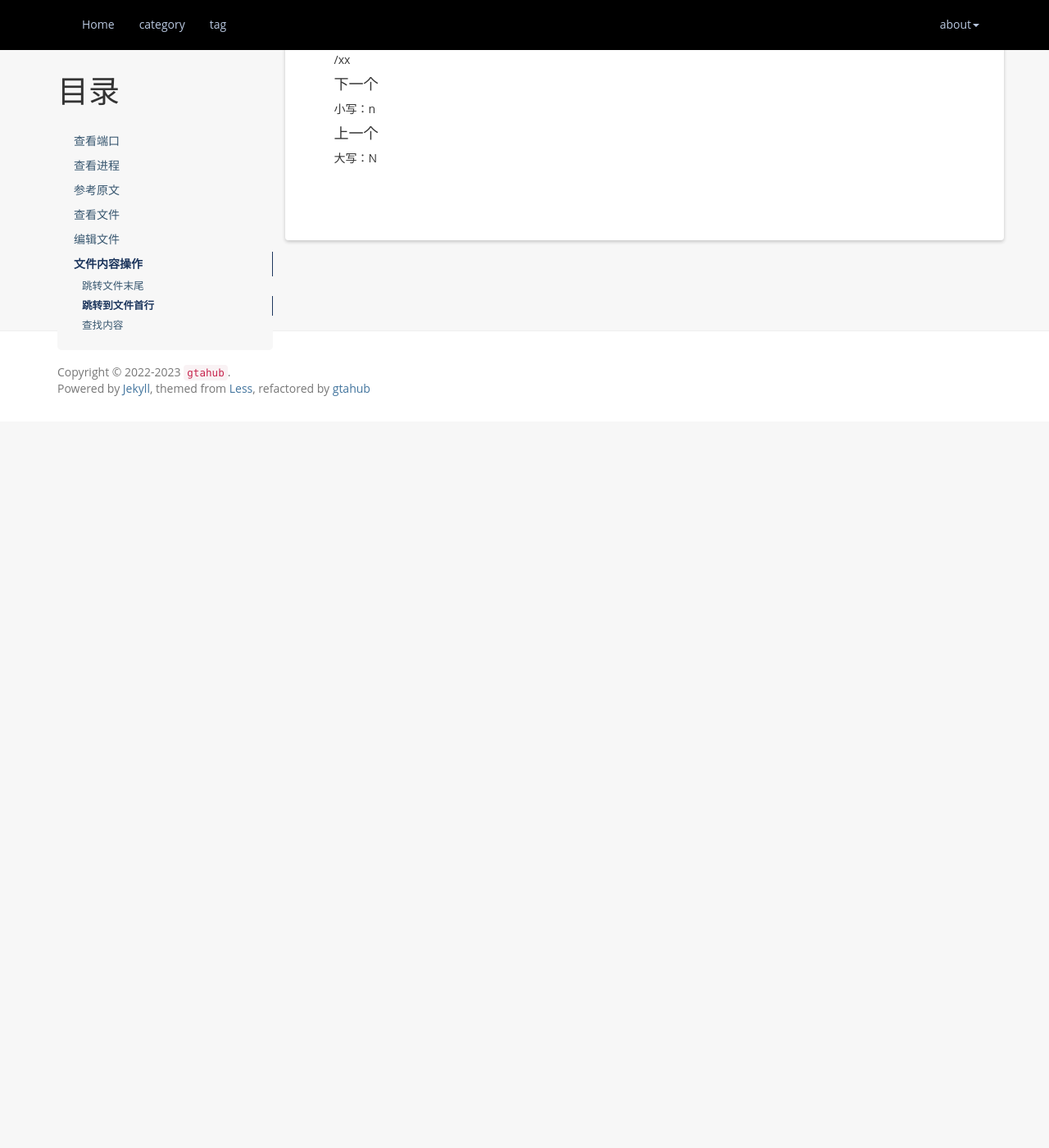
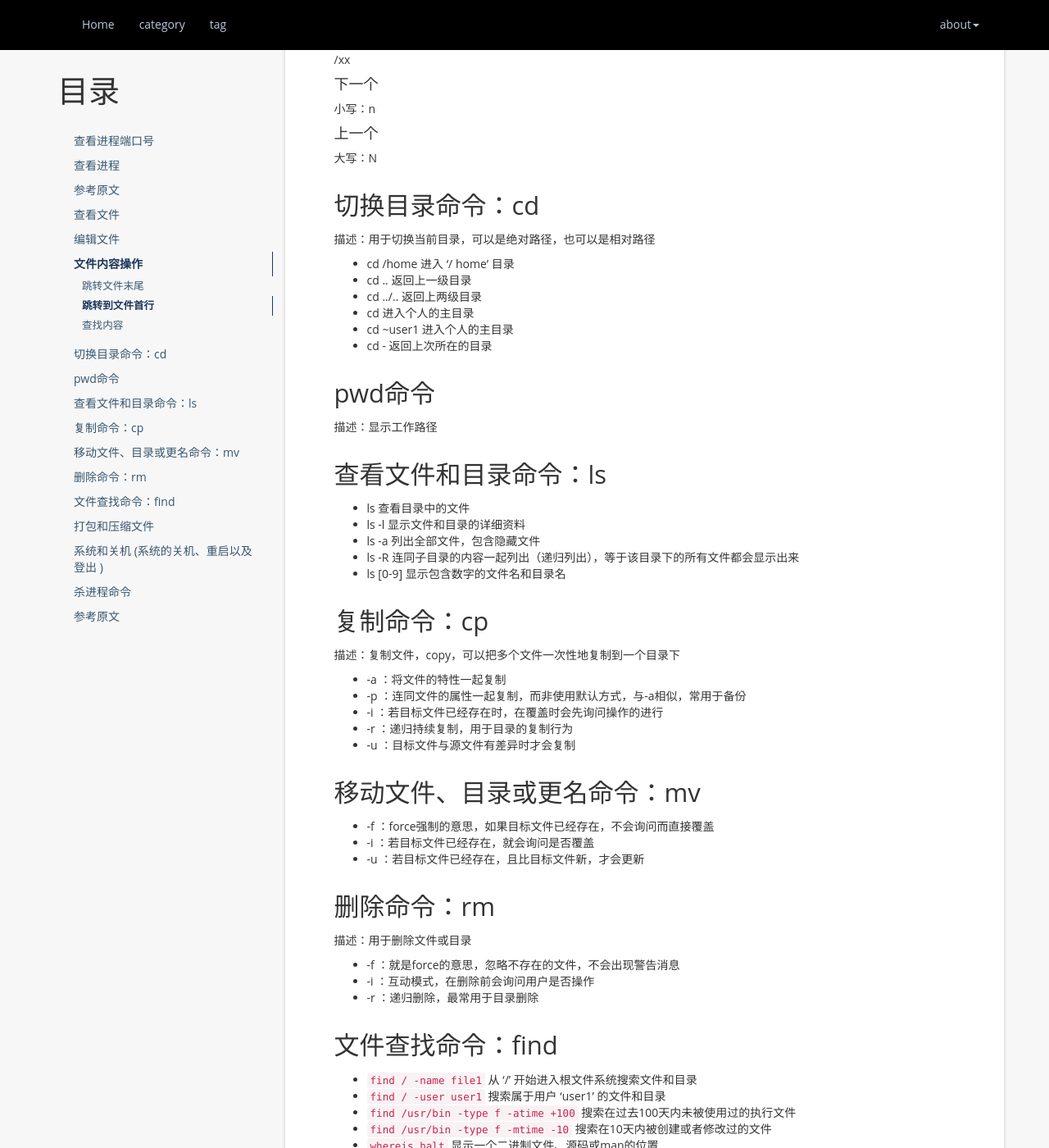
Before and after one commit to atgtahub/atgtahub.github.io, a Jekyll site: the page built from _posts/linux/centos/2022-11-30-linux-basic-command.md, in a window 1280 px wide and 1400 px high, scrolled down 3391 px. Shown: the whole window at 82% size. Built offline with Jekyll 4.4.1, drawn with Linux system fonts in a browser that asks for light colours; a script that is not in the unit is left out; comment, search, counter and statistics services are not loaded; before the commit the page ends 3905 px from its top, so only the background shows below that; some of the changed text lies outside the part shown.

Commit message:
refactor(posts): 2022-11-30-linux-basic-command.md

````diff
--- /dev/null
+++ b/_posts/linux/centos/2022-11-30-linux-basic-command.md
@@ -0,0 +1,263 @@
+---
+layout: post
+title:  常用命令
+categories: server
+tag: centos
+---
+
+
+* content
+{:toc}
+
+
+## 查看进程端口号
+
+### 查看端口占用情况
+
+```sh
+netstat -anp | grep 8080
+```
+
+```sh
+netstat -tln | grep 8080
+```
+
+### 查看全部端口占用情况
+
+```sh
+netstat -anp
+```
+
+```sh
+netstat -tln
+```
+
+### 查看具体端口被哪个程序占用
+
+```sh
+lsof -i :8080
+```
+
+
+## 查看进程
+
+```sh
+ps -ef | grep java
+```
+
+```sh
+ps aux | grep java
+```
+
+### ps -ef aux区别
+- -ef是System V展示风格，而aux是BSD风格。
+- COMMADN列如果过长，aux会截断显示，而ef不会
+
+### BSD风格
+字段含义：
+- USER：用户名称
+- PID：进程号
+- %CPU：进程占用CPU的百分比
+- %MEM：进程占用物理内存的百分比
+- VSZ：进程占用的虚拟内存大小（单位：KB）
+- RSS：进程占用的物理内存大小（单位：KB）
+- TT：终端名称（缩写），若为？，则代表此进程与终端无关，因为它们是由系统启动的
+
+#### STAT 进程状态（有以下几种）
+
+- D 无法中断的休眠状态（通常 IO 的进程）；
+- R 正在运行可中在队列中可过行的；
+- S 处于休眠状态；
+- T 停止或被追踪；
+- W 进入内存交换（从内核2.6开始无效）；
+- X 死掉的进程（从来没见过）；
+- Z 僵尸进程；
+
+<hr>
+
+- < 优先级高的进程
+- N 优先级较低的进程
+- L 有些页被锁进内存；
+- s 进程的领导者（在它之下有子进程）；
+- l 多进程的（使用 CLONE_THREAD, 类似 NPTL pthreads）；
+- \+ 位于后台的进程组；
+
+<hr>
+
+- STARTED：进程的启动时间
+- TIME：CPU时间，即进程使用CPU的总时间
+- COMMAND：启动进程所用的命令和参数，如果过长会被截断显示
+
+### System V风格
+- 字段含义：
+- UID：用户ID
+- PID：进程ID
+- PPID：父进程ID
+- C：CPU用于计算执行优先级的因子。数值越大，表明进程是CPU密集型运算，执行优先级会降低；数值越小，表明进程是I/O密集型运算，执行优先级会提高
+- STIME：进程启动的时间
+- TTY：完整的终端名称
+- TIME：CPU时间
+- CMD：完整的启动进程所用的命令和参数
+
+
+### 综上：
+- 如果想查看进程的CPU占用率和内存占用率，可以使用aux
+- 如果想查看进程的父进程ID和完整的COMMAND命令，可以使用ef
+
+参考原文
+-
+
+- <a href="http://t.zoukankan.com/fanren224-p-8457288.html" target="_blank">http://t.zoukankan.com/fanren224-p-8457288.html</a>
+
+
+## 查看文件
+
+### cat
+
+```sh
+cat xx.txt
+```
+
+### less
+
+```sh
+less xx.txt
+```
+
+#### 退出
+
+小写：q
+
+
+## 编辑文件
+
+### vi
+
+```sh
+vi xx.txt
+```
+
+#### 插入模式
+
+小写：i
+
+#### 退出
+
+键：esc
+冒号：“：”
+小写：q
+
+
+## 文件内容操作
+
+### 跳转文件末尾
+
+大写：G
+
+### 跳转到文件首行
+
+小写：g
+
+### 查找内容
+
+/xx
+
+#### 下一个
+
+小写：n
+
+#### 上一个
+
+大写：N
+
+## 切换目录命令：cd
+
+描述：用于切换当前目录，可以是绝对路径，也可以是相对路径
+
+- cd /home   进入 '/ home' 目录
+- cd ..       返回上一级目录
+- cd ../..     返回上两级目录
+- cd        进入个人的主目录
+- cd ~user1  进入个人的主目录
+- cd -       返回上次所在的目录
+
+## pwd命令
+
+描述：显示工作路径
+
+## 查看文件和目录命令：ls
+
+- ls 查看目录中的文件
+- ls -l 显示文件和目录的详细资料
+- ls -a 列出全部文件，包含隐藏文件
+- ls -R 连同子目录的内容一起列出（递归列出），等于该目录下的所有文件都会显示出来
+- ls [0-9] 显示包含数字的文件名和目录名
+
+## 复制命令：cp
+
+描述：复制文件，copy，可以把多个文件一次性地复制到一个目录下
+
+- -a ：将文件的特性一起复制
+- -p ：连同文件的属性一起复制，而非使用默认方式，与-a相似，常用于备份
+- -i ：若目标文件已经存在时，在覆盖时会先询问操作的进行
+- -r ：递归持续复制，用于目录的复制行为
+- -u ：目标文件与源文件有差异时才会复制
+
+## 移动文件、目录或更名命令：mv
+
+- -f ：force强制的意思，如果目标文件已经存在，不会询问而直接覆盖
+- -i ：若目标文件已经存在，就会询问是否覆盖
+- -u ：若目标文件已经存在，且比目标文件新，才会更新
+
+## 删除命令：rm
+
+描述：用于删除文件或目录
+
+- -f ：就是force的意思，忽略不存在的文件，不会出现警告消息
+- -i ：互动模式，在删除前会询问用户是否操作
+- -r ：递归删除，最常用于目录删除
+
+## 文件查找命令：find
+
+- `find / -name file1` 从 '/' 开始进入根文件系统搜索文件和目录
+- `find / -user user1` 搜索属于用户 'user1' 的文件和目录
+- `find /usr/bin -type f -atime +100` 搜索在过去100天内未被使用过的执行文件
+- `find /usr/bin -type f -mtime -10` 搜索在10天内被创建或者修改过的文件
+- `whereis halt` 显示一个二进制文件、源码或man的位置
+- `which halt` 显示一个二进制文件或可执行文件的完整路径
+
+## 打包和压缩文件
+
+tar：对文件进行打包，默认情况并不会压缩，如果指定了相应的参数，它还会调用相应的压缩程序（如gzip和bzip等）进行压缩和解压
+
+- -c ：新建打包文件
+- -t ：查看打包文件的内容含有哪些文件名
+- -x ：解打包或解压缩的功能，可以搭配-C（大写）指定解压的目录，注意-c,-t,-x不能同时出现在同一条命令中
+- -j ：通过bzip2的支持进行压缩/解压缩
+- -z ：通过gzip的支持进行压缩/解压缩
+- -v ：在压缩/解压缩过程中，将正在处理的文件名显示出来
+- -f filename ：filename为要处理的文件
+- -C dir ：指定压缩/解压缩的目录dir
+
+## 系统和关机 (系统的关机、重启以及登出 )
+
+- shutdown -h now 关闭系统(1)
+- init 0 关闭系统(2)
+- telinit 0 关闭系统(3)
+- shutdown -h hours:minutes & 按预定时间关闭系统
+- shutdown -c 取消按预定时间关闭系统
+- shutdown -r now 重启(1)
+- reboot 重启(2)
+- logout 注销
+- time 测算一个命令（即程序）的执行时间
+
+## 杀进程命令
+
+描述kill：用于向某个工作（%jobnumber）或者是某个PID（数字）传送一个信号，它通常与ps和jobs命令一起使用
+
+- -9：表示强制关闭
+
+参考原文
+-
+
+- <a href="https://mp.weixin.qq.com/s/QUhk_ZD7l2C9oNMurYXd1g" target="_blank">部分参考</a>
--- a/_posts/server/2022-11-30-linux-basic-command.md
+++ /dev/null
@@ -1,171 +0,0 @@
----
-layout: post
-title:  常用命令
-categories: server
-tag: centos
----
-
-
-* content
-{:toc}
-
-
-## 查看端口
-
-### 查看端口占用情况
-
-```sh
-netstat -anp | grep 8080
-```
-
-```sh
-netstat -tln | grep 8080
-```
-
-### 查看全部端口占用情况
-
-```sh
-netstat -anp
-```
-
-```sh
-netstat -tln
-```
-
-### 查看具体端口被哪个程序占用
-
-```sh
-lsof -i :8080
-```
-
-
-## 查看进程
-
-```sh
-ps -ef | grep java
-```
-
-```sh
-ps aux | grep java
-```
-
-### ps -ef aux区别
-- -ef是System V展示风格，而aux是BSD风格。
-- COMMADN列如果过长，aux会截断显示，而ef不会
-
-### BSD风格
-字段含义：
-- USER：用户名称
-- PID：进程号
-- %CPU：进程占用CPU的百分比
-- %MEM：进程占用物理内存的百分比
-- VSZ：进程占用的虚拟内存大小（单位：KB）
-- RSS：进程占用的物理内存大小（单位：KB）
-- TT：终端名称（缩写），若为？，则代表此进程与终端无关，因为它们是由系统启动的
-
-#### STAT 进程状态（有以下几种）
-
-- D 无法中断的休眠状态（通常 IO 的进程）；
-- R 正在运行可中在队列中可过行的；
-- S 处于休眠状态；
-- T 停止或被追踪；
-- W 进入内存交换（从内核2.6开始无效）；
-- X 死掉的进程（从来没见过）；
-- Z 僵尸进程；
-
-<hr>
-
-- < 优先级高的进程
-- N 优先级较低的进程
-- L 有些页被锁进内存；
-- s 进程的领导者（在它之下有子进程）；
-- l 多进程的（使用 CLONE_THREAD, 类似 NPTL pthreads）；
-- \+ 位于后台的进程组；
-
-<hr>
-
-- STARTED：进程的启动时间
-- TIME：CPU时间，即进程使用CPU的总时间
-- COMMAND：启动进程所用的命令和参数，如果过长会被截断显示
-
-### System V风格
-- 字段含义：
-- UID：用户ID
-- PID：进程ID
-- PPID：父进程ID
-- C：CPU用于计算执行优先级的因子。数值越大，表明进程是CPU密集型运算，执行优先级会降低；数值越小，表明进程是I/O密集型运算，执行优先级会提高
-- STIME：进程启动的时间
-- TTY：完整的终端名称
-- TIME：CPU时间
-- CMD：完整的启动进程所用的命令和参数
-
-
-### 综上：
-- 如果想查看进程的CPU占用率和内存占用率，可以使用aux
-- 如果想查看进程的父进程ID和完整的COMMAND命令，可以使用ef
-
-参考原文
--
-
-- <a href="http://t.zoukankan.com/fanren224-p-8457288.html" target="_blank">http://t.zoukankan.com/fanren224-p-8457288.html</a>
-
-
-## 查看文件
-
-### cat
-
-```sh
-cat xx.txt
-```
-
-### less
-
-```sh
-less xx.txt
-```
-
-#### 退出
-
-小写：q
-
-
-## 编辑文件
-
-### vi
-
-```sh
-vi xx.txt
-```
-
-#### 插入模式
-
-小写：i
-
-#### 退出
-
-键：esc
-冒号：“：”
-小写：q
-
-
-## 文件内容操作
-
-### 跳转文件末尾
-
-大写：G
-
-### 跳转到文件首行
-
-小写：g
-
-### 查找内容
-
-/xx
-
-#### 下一个
-
-小写：n
-
-#### 上一个
-
-大写：N
````
Also changed, not shown: _posts/linux/centos/2022-12-12-centos-yum-source-change.md (renamed from _posts/server/2022-12-12-centos-yum-source-change.md, +1 -1 lines), _posts/linux/centos/environment/2022-12-15-linux-install-java-environment-config.md (renamed from _posts/install/environment/2022-12-15-linux-install-java-environment-config.md, +1 -1 lines), _posts/linux/centos/2022-11-10-server-disk-is-full-troubleshooting.md (renamed from _posts/server/2022-11-10-server-disk-is-full-troubleshooting.md), _posts/linux/centos/2022-11-23-centos-tar-unzip.md (renamed from _posts/server/2022-11-23-centos-tar-unzip.md), _posts/linux/centos/2022-12-12-centos-static-ip.md (renamed from _posts/server/2022-12-12-centos-static-ip.md).
